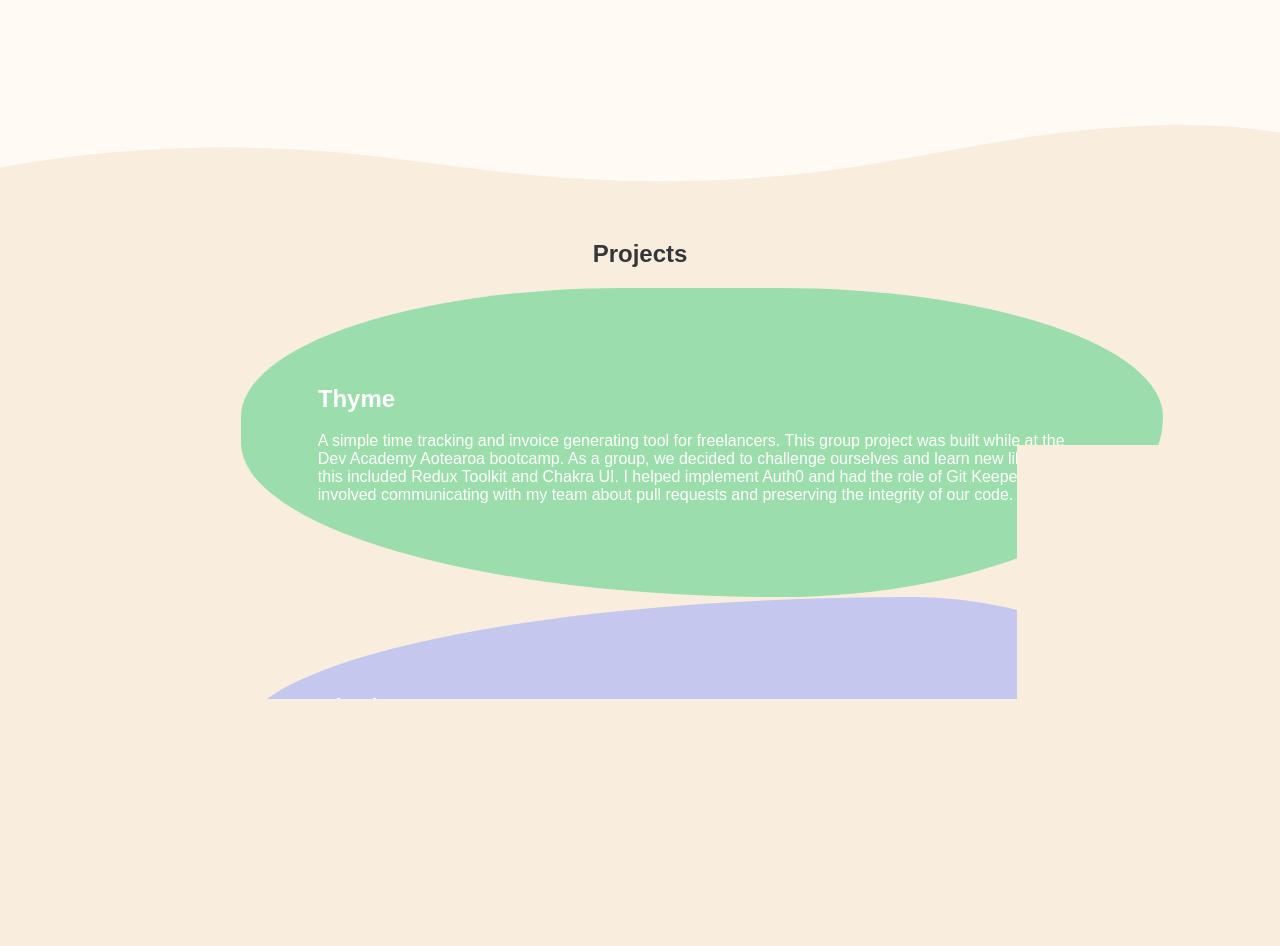
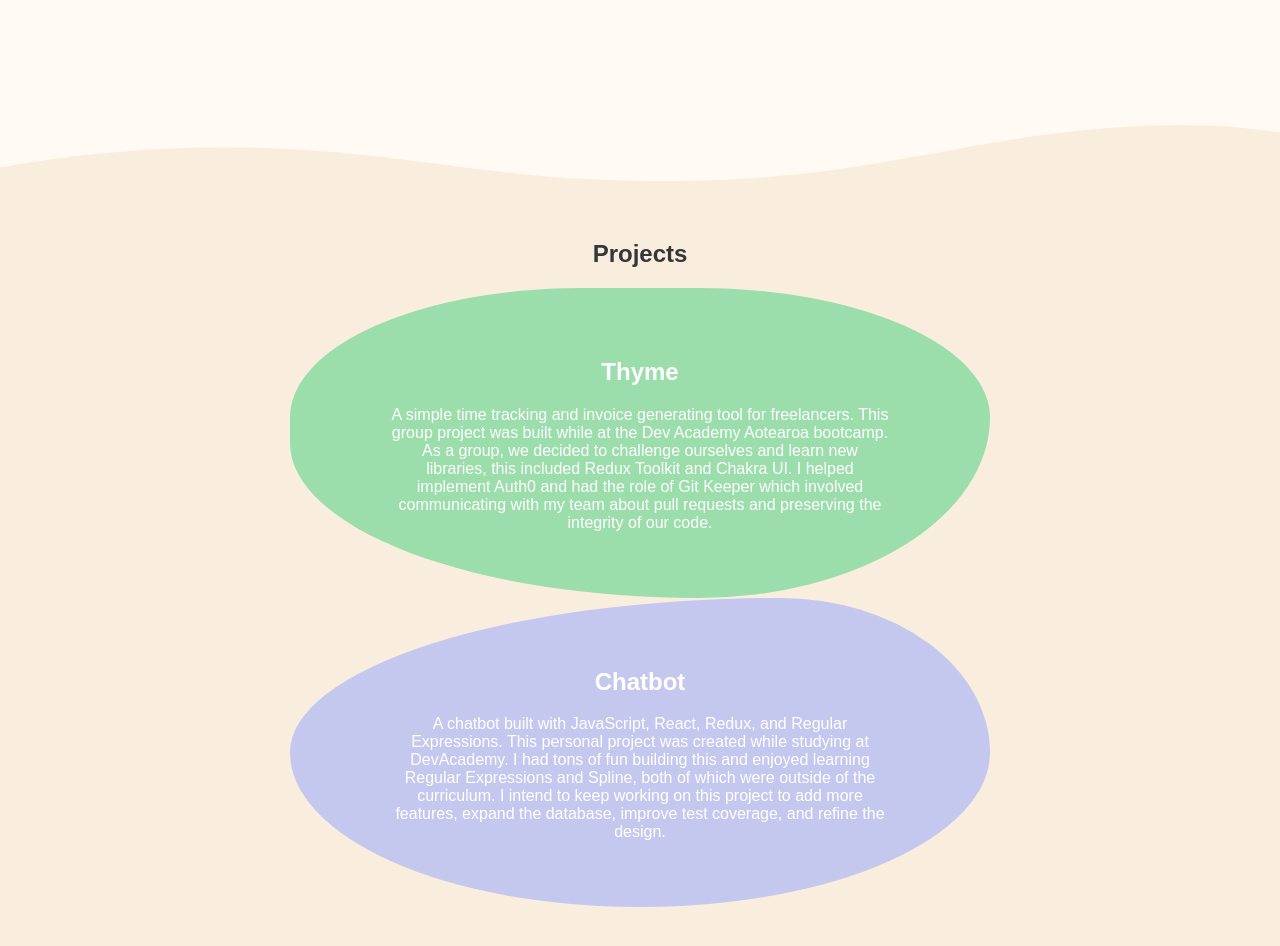
Before and after one commit to nicole-ferma/nicole-ferma.github.io, a plain HTML site: page index.html in a window 1280 px wide. Shown: the part 1080-2026 px from the top of the page. Drawn offline with Linux system fonts and the light colour scheme; a web font is replaced by a local one.

Commit message:
adjust blobs

```diff
--- a/index.html
+++ b/index.html
@@ -45,7 +45,7 @@
       </svg>
     </div>
     <h1>Projects</h1>
-    <div class="projects">
+    <div class="blobs">
       <a href="https://thymeismoney.herokuapp.com/" target="_blank">
         <div class="project-1">
           <h2>Thyme</h2>
--- a/styles/main.css
+++ b/styles/main.css
@@ -117,10 +117,10 @@ a {
 .project-1,
 .project-2 {
   color: #fff;
-  padding: 10%;
-  width: 100%;
+  max-width: 500px;
   height: 100%;
   margin: 0 -15px;
+  padding: 50px 100px;
 }
 
 .project-1 {
@@ -130,17 +130,22 @@ a {
 
 .project-2 {
   background: #c4c8ee;
-  border-radius: 80% 30% 50% 50%/50%;
+  border-radius: 70% 30% 50% 50%/50%;
 }
 
-.projects {
+.blobs {
   display: flex;
   justify-content: center;
-  background: #F9EDDD;
+  text-align: center;
 }
 
 @media (max-width: 1500px) {
-  .projects {
+  .blobs {
     flex-direction: column;
+    width: 100%;
+  }
+  .project-1,
+  .project-2 {
+    margin: 0 auto;
   }
 }
```
